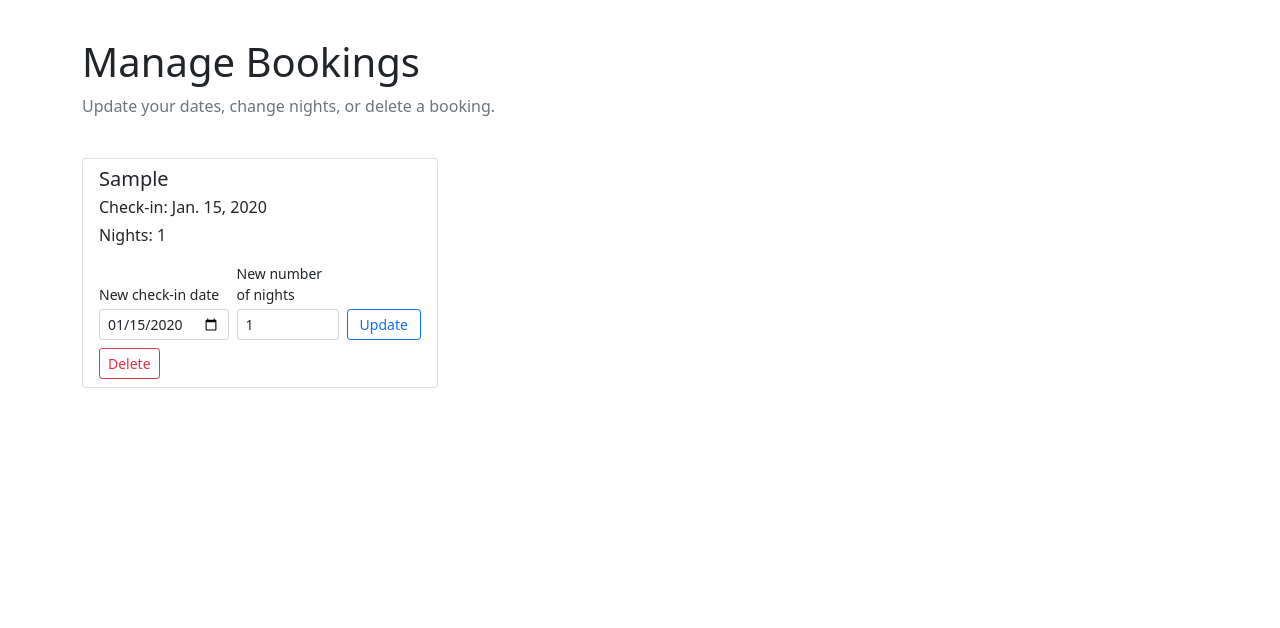
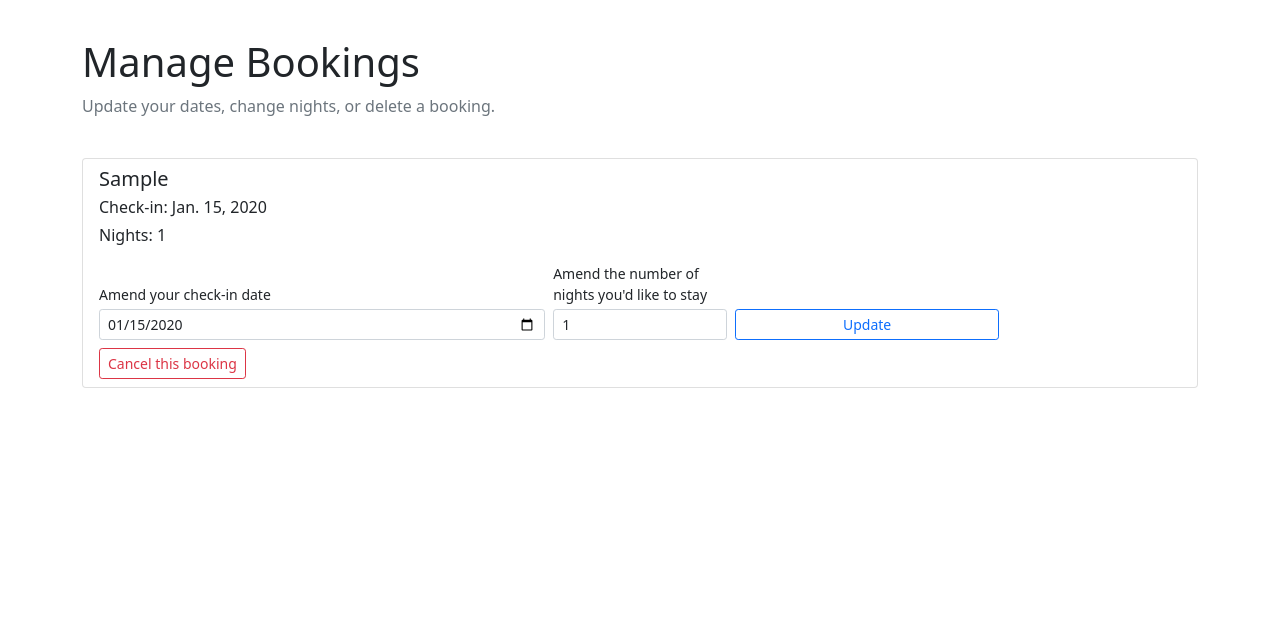
Before and after one commit to verytee/capstone_project, a Django app: page /bookings/ in a window 1280 px wide. Shown: the part 66-694 px from the top of the page. Run offline with Django 4.2, Linux system fonts and the light colour scheme; a user stored in the database is signed in; tables that the repository leaves empty hold one stand-in row (values such as "Sample post").

Commit message:
Changing layout and add alert button for editinng booking

```diff
--- a/booking/templates/booking/manage-booking.html
+++ b/booking/templates/booking/manage-booking.html
@@ -10,7 +10,7 @@
   </div>
 
   <div class="row">
-    <div class="col-4">
+    <div class="col-12">
       {% if object_list %}
         <div class="list-group">
           {% for booking in object_list %}
@@ -19,18 +19,18 @@
               <p class="mb-1">Check-in: {{ booking.check_in }}</p>
               <p class="mb-0">Nights: {{ booking.no_of_nights }}</p>
 
-              <form method="post" action="{% url 'booking_list' %}" class="mt-3">
+              <form method="post" action="{% url 'booking_list' %}" class="mt-3" onsubmit="return confirm('Are you sure you want to change this booking?');">
                 {% csrf_token %}
                 <input type="hidden" name="next" value="{% url 'manage_bookings' %}">
                 <input type="hidden" name="booking_id" value="{{ booking.id }}">
                 <input type="hidden" name="action" value="update">
                 <div class="row g-2 align-items-end">
                   <div class="col-12 col-md-5">
-                    <label class="form-label small mb-1">New check-in date</label>
+                    <label class="form-label small mb-1">Amend your check-in date</label>
                     <input type="date" name="check_in_date" class="form-control form-control-sm" required min="{% now 'Y-m-d' %}" value="{{ booking.check_in|date:'Y-m-d' }}">
                   </div>
-                  <div class="col-12 col-md-4">
-                    <label class="form-label small mb-1">New number of nights</label>
+                  <div class="col-12 col-md-2">
+                    <label class="form-label small mb-1">Amend the number of nights you'd like to stay</label>
                     <input type="number" name="number_of_nights" class="form-control form-control-sm" min="1" required value="{{ booking.no_of_nights }}">
                   </div>
                   <div class="col-12 col-md-3">
@@ -39,12 +39,12 @@
                 </div>
               </form>
 
-              <form method="post" action="{% url 'booking_list' %}" class="mt-2" onsubmit="return confirm('Are you sure you want to delete this booking?');">
+              <form method="post" action="{% url 'booking_list' %}" class="mt-2" onsubmit="return confirm('Are you sure you want to delete this booking? This cannot be undone');">
                 {% csrf_token %}
                 <input type="hidden" name="next" value="{% url 'manage_bookings' %}">
                 <input type="hidden" name="booking_id" value="{{ booking.id }}">
                 <input type="hidden" name="action" value="delete">
-                <button type="submit" class="btn btn-outline-danger btn-sm">Delete</button>
+                <button type="submit" class="btn btn-outline-danger btn-sm">Cancel this booking</button>
               </form>
             </div>
           {% endfor %}
```
